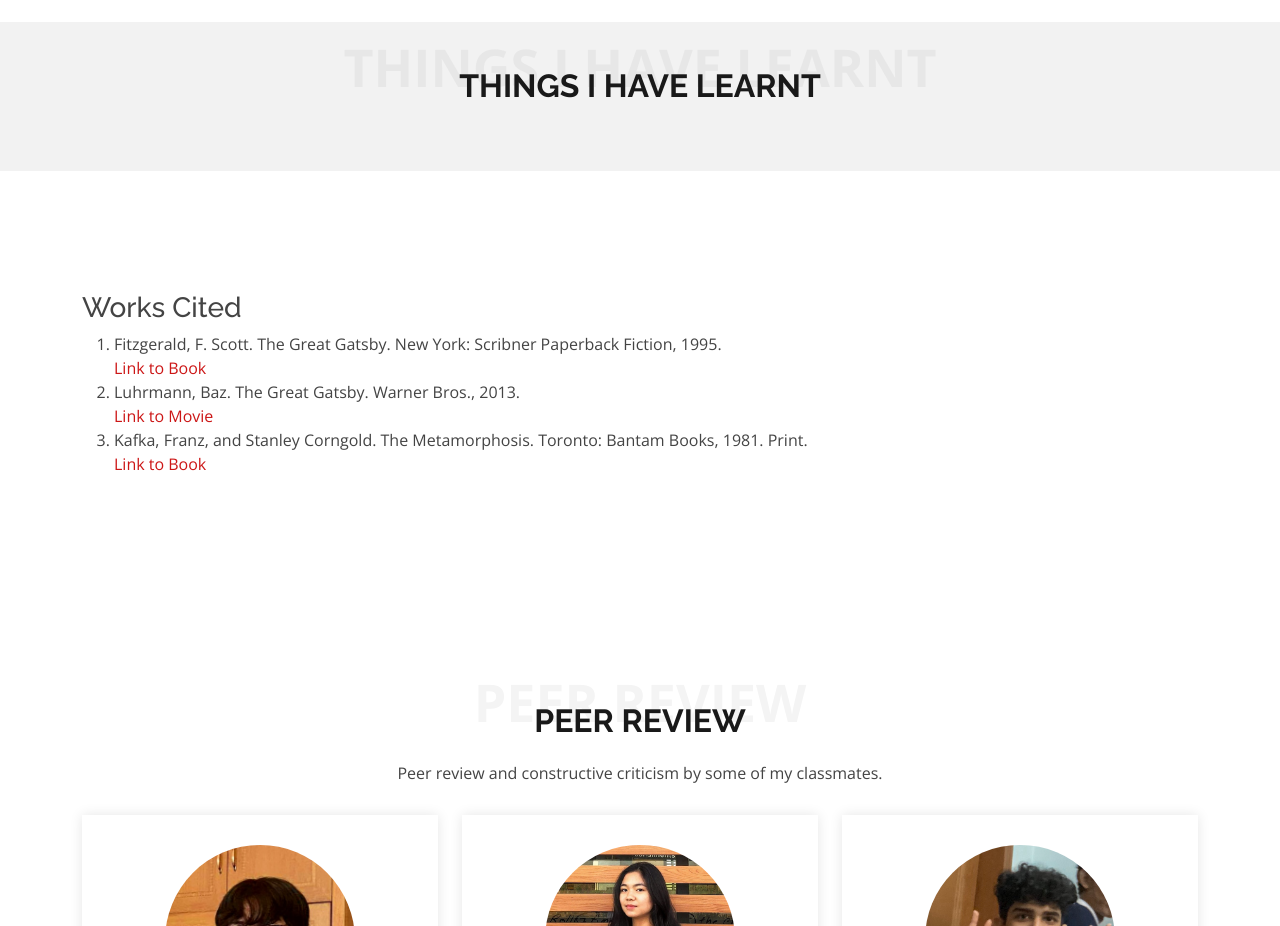
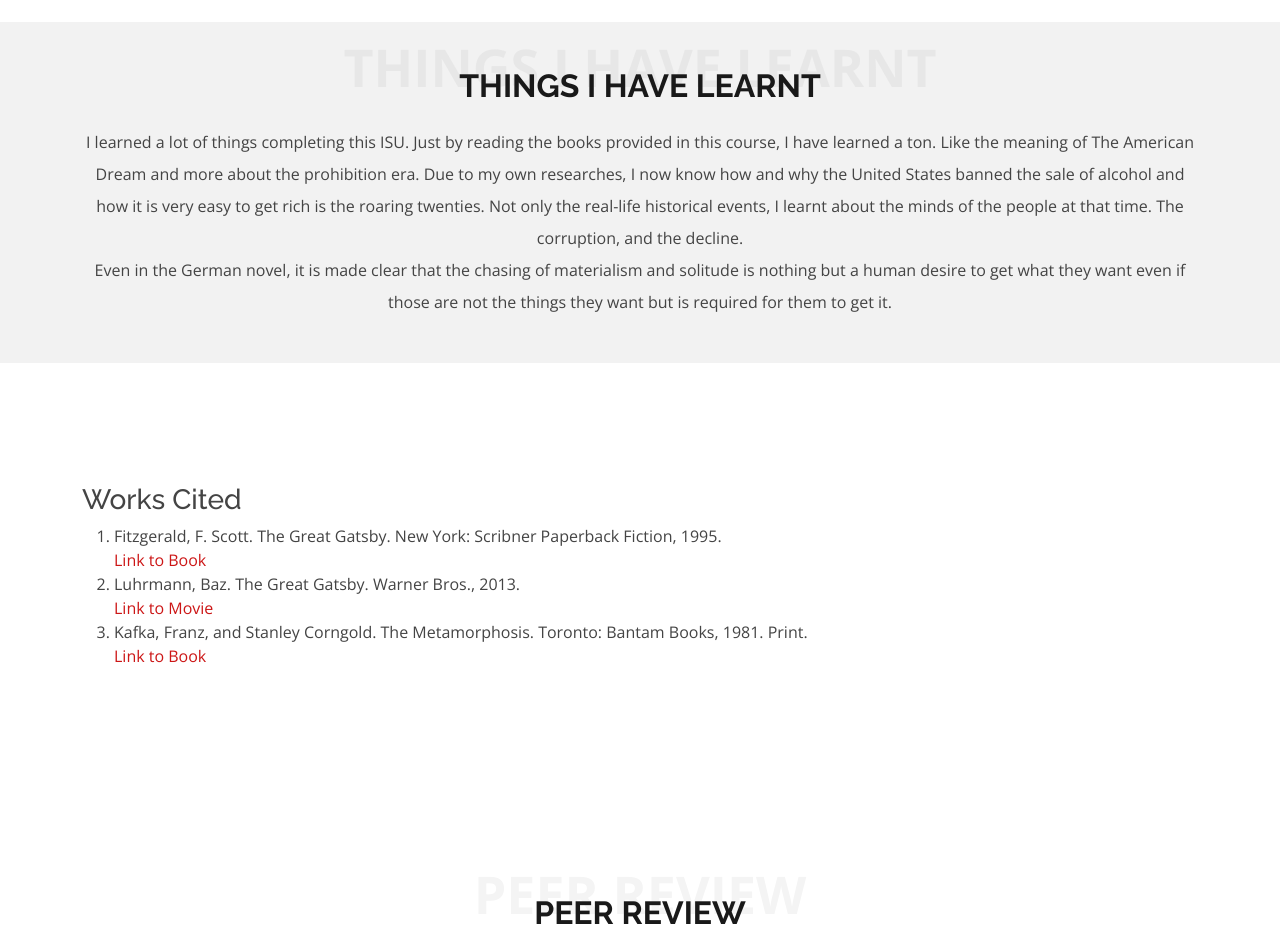
Before and after one commit to williamKhine/ISU-ENG4U, a plain HTML site: page index.html in a window 1280 px wide. Shown: the part 7880-8806 px from the top of the page. Drawn offline with nearby package versions, Linux system fonts and the light colour scheme.

Commit message:
thinf's i learnt

```diff
--- a/index.html
+++ b/index.html
@@ -331,8 +331,11 @@
         <div class="section-title">
           <span class="white-span">Things I have Learnt</span>
           <h2>Things I have Learnt</h2>
-          <p>
-
+          <p style="line-height: 2;">
+            I learned a lot of things completing this ISU. Just by reading the books provided in this course, I have learned a ton. Like the meaning of The American Dream and more about the prohibition era. Due to my own researches, I now know how and why the United States banned the sale of alcohol and how it is very easy to get rich is the roaring twenties. Not only the real-life historical events, I learnt about the minds of the people at that time. The corruption, and the decline.
+          </p>
+          <p style="line-height: 2;">
+            Even in the German novel, it is made clear that the chasing of materialism and solitude is nothing but a human desire to get what they want even if those are not the things they want but is required for them to get it.
           </p>
         </div>
       </div>
```
